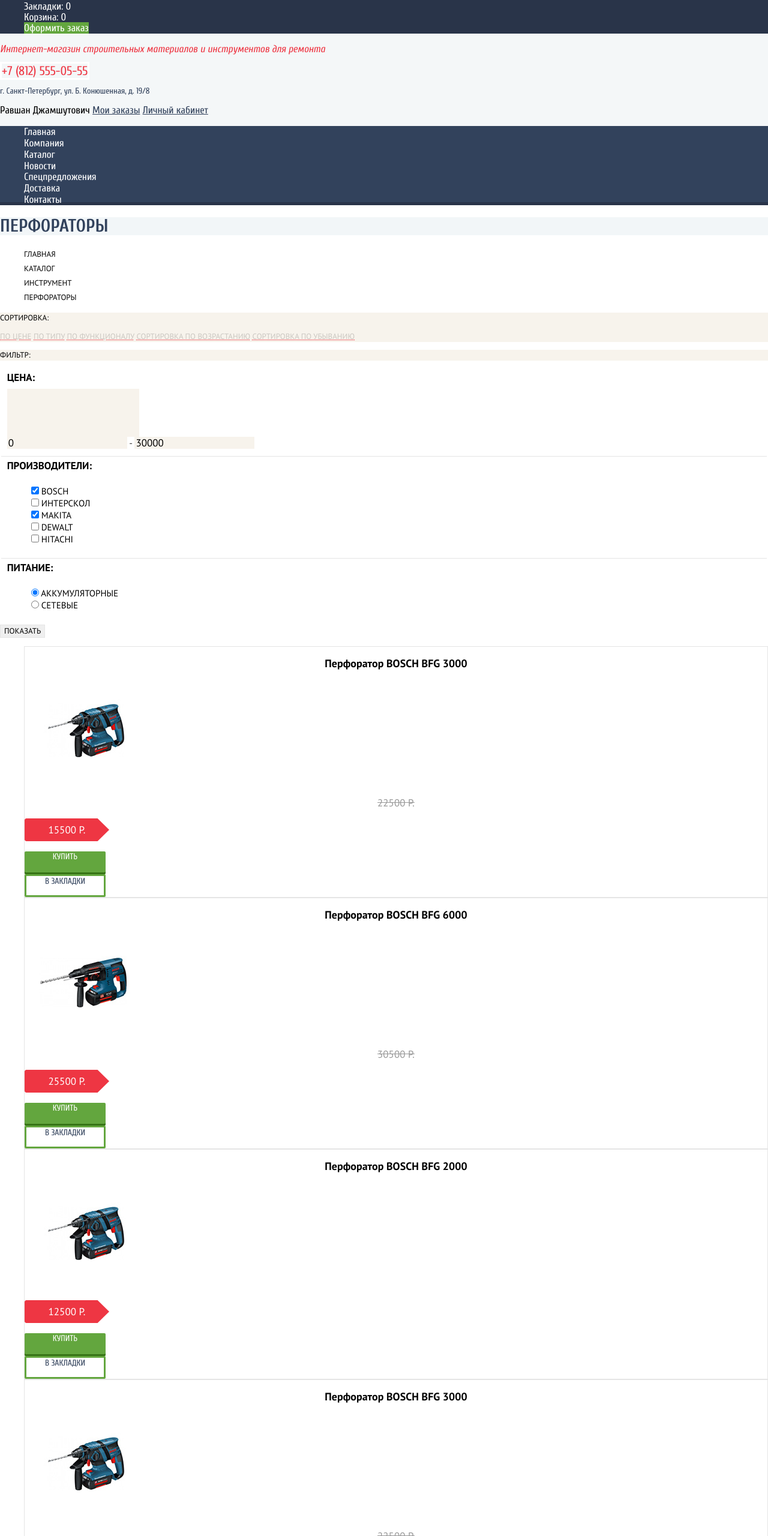
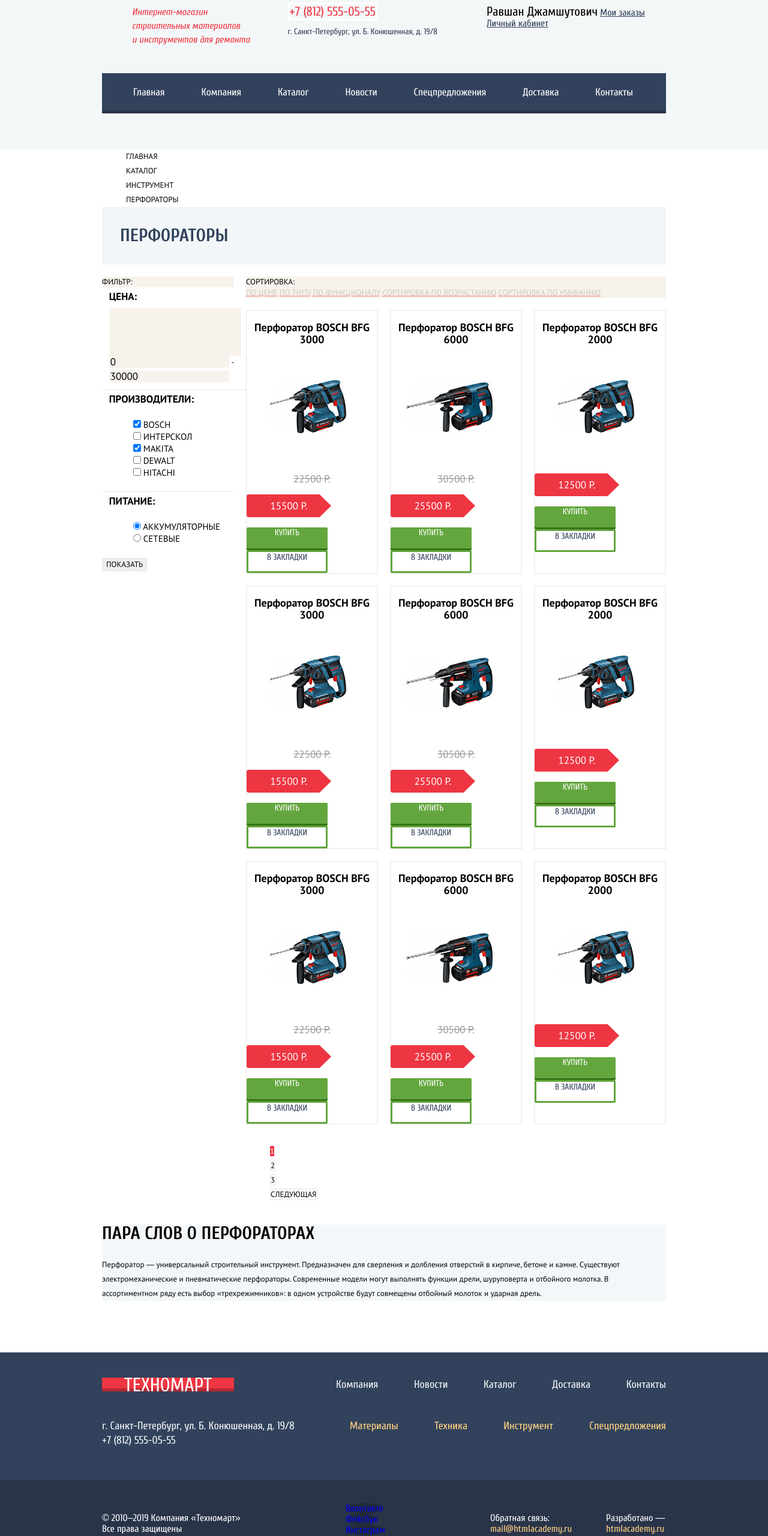
Before and after one commit to money-fest/150664-technomart-27, a plain HTML site: page inner.html in a window 1280 px wide. Shown: the part 60-2620 px from the top of the page at 60% size. Drawn offline with Linux system fonts and the light colour scheme.

Commit message:
Сделана начальная сетка

```diff
--- a/css/style.css
+++ b/css/style.css
@@ -50,6 +50,10 @@
 }
 
 .main-header {
+    display: flex;
+    flex-direction: column;
+    justify-content: space-between;
+
     font-family: "Cuprum", Arial, sans-serif;
     font-size: 17px;
     line-height: 18px;
@@ -58,11 +62,24 @@
     background-color: #f4f7f8;
 }
 
+.container {
+    width: 940px;
+    margin: 0 auto;
+}
+
+.columns {
+    display: flex;
+    justify-content: space-between;
+}
+
 .header-wrapper-top {
+    margin-bottom: 46px;
+    /* width: 100%; */
     background-color: #293449;
 }
 
 .header-logo {
+    margin-right: 17px;
     background-color: #ee3643;
     box-shadow: 0px -5px 0 0 rgba(0, 0, 0, 0.24) inset;
 }
@@ -94,7 +111,17 @@
 }
 
 .cart-list {
+    display: flex;
+    justify-content: space-between;
+    margin: 0;
+    margin-left: auto;
+    padding: 0;
+    width: 435px;
     list-style: none;
+}
+
+.cart-list li {
+    margin-right: ;
 }
 
 .cart-list a {
@@ -133,9 +160,26 @@
     background-color: #518534;
 }
 
+.header-wrapper-middle {
+    display: flex;
+    justify-content: space-between;
+    margin-bottom: 44px;
+}
+
 .site-title {
+    margin: 0;
+    margin-left: 50px;
+    padding: 0;
+    width: 198px;
+
+    font-size: 16px;
+    line-height: 23px;
     font-style: italic;
     color: #ee3643;
+}
+
+.header-contacts {
+    width: 270px;
 }
 
 .header-phone-number {
@@ -152,6 +196,10 @@
 }
 
 .user-login-list {
+    display: flex;
+    width: 281px;
+    margin: 0;
+    padding: 0;
     list-style: none;
 }
 
@@ -161,8 +209,6 @@
     vertical-align: middle;
     text-align: center;
     color: #000000;
-
-    background-color: #ffffff;
 }
 
 .user-login-list a:hover,
@@ -174,7 +220,26 @@
     color: rgba(0, 0, 0, 0.3);
 }
 
+.login {
+    width: 121px;
+    height: 45px;
+    margin-right: 10px;
+    background-color: #ffffff;
+}
+
+.logon {
+    height: 45px;
+    width: 150px;
+    background-color: #ffffff;
+}
+
+.user-navigation {
+    width: 299px;
+}
+
 .user-name {
+    font-size: 21px;
+    line-height: 21px;
     color: #000000;
 }
 
@@ -185,6 +250,7 @@
 
 .header-orders,
 .header-account {
+    font-size: 16px;
     text-decoration: underline;
     color: #32425c;
 }
@@ -202,11 +268,18 @@
 }
 
 .main-nav {
+    margin-bottom: 60px;
+
     background-color: #32425c;
     box-shadow: 0px -5px 0 0 #293449 inset;
 }
 
 .main-nav-list {
+    display: flex;
+    justify-content: space-between;
+    margin: 0;
+    padding: 0;
+    padding: 22px 55px 26px 52px;
     list-style: none;
 }
 
@@ -342,6 +415,7 @@
 }
 
 .services {
+    margin-bottom: 82px;
     background-color: #f4f7f9;
 }
 
@@ -410,14 +484,31 @@
 
 }
 
+.delivery {
+    width: 520px;
+}
+
 .delivery h2{
+    margin: 0;
+    margin-bottom: 39px;
     font-family: "Cuprum", Arial, sans-serif;
     font-size: 30px;
     line-height: 30px;
     text-transform: uppercase;
 }
 
+.delivery p {
+    margin: 0;
+}
+
+.delivery p:first-of-type {
+    margin-bottom: 36px;
+}
+
 .delivery ul {
+    margin: 0;
+    margin-top: 35px;
+    margin-bottom: 37px;
     list-style: none;
 }
 
@@ -427,7 +518,13 @@
     line-height: 20px;
 }
 
+.contacts {
+    width: 300px;
+}
+
 .contacts h2 {
+    margin: 0;
+    margin-bottom: 39px;
     font-family: "Cuprum", Arial, sans-serif;
     font-size: 30px;
     line-height: 30px;
@@ -435,7 +532,28 @@
     color: #000000;
 }
 
+.contacts p {
+    margin: 0;
+    margin-bottom: 36px;
+}
+
+.contacts .button {
+    margin-top: 40px;
+}
+
+.page-title-wrapper {
+    display: flex;
+    flex-direction: column;
+
+    margin-bottom: 20px;
+}
+
 .page-title {
+    order: 1;
+
+    margin: 0;
+    padding: 33px 30px;
+
     font-family: "Cuprum", Arial, sans-serif;
     font-size: 30px;
     line-height: 30px;
@@ -446,6 +564,7 @@
 }
 
 .breadcrumbs {
+    margin: 0;
     list-style: none;
 }
 
@@ -455,33 +574,12 @@
     color: #000000;
 }
 
-.sort {
-    line-height: 18px;
-    text-transform: uppercase;
-
-    background-color: #f7f3ec;
-}
-
-.sort a {
-    text-decoration: underline;
-    text-decoration-style: dotted;
-    text-decoration-color: #ee3643;
-    color: rgba(0, 0, 0, 0.18);
-}
-
-.sort a:hover,
-.sort a:focus {
-    color: #000000;
-    text-decoration-style: solid;
-
-}
-
-.sort a:active {
-    color: #ee3643;
-    text-decoration: none;
+.filters {
+    width: 220px;
 }
 
 .filter-title {
+    margin: 0;
     text-transform: uppercase;
     line-height: 18px;
 
@@ -543,12 +641,60 @@
     border: 1px solid #e5e5e5;
 }
 
+.sort {
+    margin-bottom: 20px;
+
+    line-height: 18px;
+    text-transform: uppercase;
+
+    background-color: #f7f3ec;
+}
+
+.sort p {
+    margin: 0;
+}
+
+.sort a {
+    text-decoration: underline;
+    text-decoration-style: dotted;
+    text-decoration-color: #ee3643;
+    color: rgba(0, 0, 0, 0.18);
+}
+
+.sort a:hover,
+.sort a:focus {
+    color: #000000;
+    text-decoration-style: solid;
+
+}
+
+.sort a:active {
+    color: #ee3643;
+    text-decoration: none;
+}
+
+.catalog {
+    width: 700px;
+}
+
 .catalog-items-list {
+    display: flex;
+    flex-wrap: wrap;
+    margin: 0;
+    padding: 0;
     list-style: none;
 }
 
 .catalog-item {
+    margin-right: 20px;
+    margin-bottom: 20px;
+    width: 218px;
+
     border: 1px solid #e5e5e5;
+}
+
+.catalog-item:nth-child(3n) {
+    margin-right: 0;
 }
 
 .catalog-item:hover {
@@ -684,19 +830,42 @@
 }
 
 .main-footer {
+    margin-top: 86px;
+
     font-family: "Cuprum", Arial, sans-serif;
     font-size: 18px;
 
     background-color: #32425c;
 }
 
+.main-footer-wrapper {
+    display: flex;
+    flex-direction: column;
+}
+
+.footer-wrapper-top {
+    display: flex;
+    justify-content: space-between;
+    padding-top: 42px;
+    padding-bottom: 45px;
+}
+
 .footer-logo {
+    width: 220px;
     background-color: #ee3643;
     box-shadow: 0px -5px 0 0 rgba(0, 0, 0, 0.24) inset;
 }
 
 .main-footer ul {
+    margin: 0;
+    padding: 0;
     list-style: none;
+}
+
+.footer-navigation {
+    display: flex;
+    justify-content: space-between;
+    width: 550px;
 }
 
 .footer-navigation a {
@@ -713,9 +882,26 @@
     color: rgba(241, 245, 247, 0.5);
 }
 
+.footer-wrapper-middle {
+    display: flex;
+    justify-content: space-between;
+    margin-bottom: 53px;
+}
+
+.footer-contacts {
+    margin: 0;
+    width: 322px;
+}
+
 .footer-contacts,
 .footer-contacts a {
     color: #f3f7f9;
+}
+
+.footer-offers {
+    display: flex;
+    justify-content: space-between;
+    width: 527px;
 }
 
 .footer-offers a {
@@ -733,6 +919,8 @@
 }
 
 .footer-wrapper-bottom {
+    padding-top: 39px;
+    padding-bottom: 35px;
     font-size: 16px;
     line-height: 18px;
 
@@ -758,6 +946,15 @@
 .footer-email,
 .footer-created {
     color: #ffd180;
+}
+
+p.footer-email {
+    margin-right: 53px;
+    width: 140px;
+}
+
+p.footer-created {
+    width: 100px;
 }
 
 .footer-email:hover,
--- a/inner.html
+++ b/inner.html
@@ -9,6 +9,7 @@
     <body>
         <header class="main-header">
             <div class="header-wrapper-top">
+                <div class="columns container">
                     <a class="logo header-logo" href="index.html"><img class="logo" src="img/logo-technomart.svg" width="109" height="19" alt="Логотип Техномарта"></a>
 
                     <form class="search" action="https://echo.htmlacademy.ru/courses" method="get">
@@ -23,14 +24,20 @@
                         <li><a class="order" href="#">Оформить заказ</a></li>
                     </ul>
                 </div>
+            </div>
 
+            <div class="container">
                 <div class="header-wrapper-middle">
-                <p class="site-title">Интернет-магазин строительных материалов и инструментов для ремонта</p>
+                    <p class="site-title">Интернет-магазин строительных материалов<br> и инструментов для ремонта</p>
+                    <div class="header-contacts">
                         <a class="header-phone-number" href="+78125550555">+7 (812) 555-05-55</a>
                         <p class="header-address">г. Санкт-Петербург, ул. Б. Конюшенная, д. 19/8</p>
+                    </div>
+                    <div class="user-navigation">
                         <a class="user-name" href="#">Равшан Джамшутович</a>
                         <a class="header-orders" href="#">Мои заказы</a>
                         <a class="header-account" href="#">Личный кабинет</a>
+                    </div>
                 </div>
 
                 <nav class="main-nav">
@@ -44,9 +51,11 @@
                         <li><a href="#">Контакты</a></li>
                     </ul>
                 </nav>
+            </div>
         </header>
 
-        <main>
+        <main class="container">
+            <div class="page-title-wrapper">
                 <h1 class="page-title">Перфораторы</h1>
                 <ul class="breadcrumbs">
                     <li><a href="index.html">Главная</a></li>
@@ -54,16 +63,9 @@
                     <li><a href="#">Инструмент</a></li>
                     <li><a href="#">Перфораторы</a></li>
                 </ul>
-
-            <div class="sort">
-                <p>Сортировка:</p>
-                <a href="#">По цене</a>
-                <a href="#">По типу</a>
-                <a href="#">По функционалу</a>
-                <a href="#">Сортировка по возрастанию</a>
-                <a href="#">Сортировка по убыванию</a>
             </div>
 
+            <div class="columns">
                 <section class="filters">
                     <h2 class="visually-hidden">Фильтр товаров</h2>
                     <form class="filter" action="https://echo.htmlacademy.ru/courses" method="get">
@@ -127,6 +129,15 @@
 
                 <section class="catalog">
                     <h2 class="visually-hidden">Список перфораторов</h2>
+                    <div class="sort">
+                        <p>Сортировка:</p>
+                        <a href="#">По цене</a>
+                        <a href="#">По типу</a>
+                        <a href="#">По функционалу</a>
+                        <a href="#">Сортировка по возрастанию</a>
+                        <a href="#">Сортировка по убыванию</a>
+                    </div>
+
                     <ul class="catalog-items-list">
                         <li class="catalog-item">
                             <h3 class="catalog-item-title">
@@ -243,14 +254,14 @@
                             </div>
                         </li>
                     </ul>
-            </section>
-
                     <ul class="pagination-list">
                         <li class="pagination-item pagination-item-current"><a>1</a></li class="pagination-item">
                         <li class="pagination-item"><a href="#">2</a></li>
                         <li class="pagination-item"><a href="#">3</a></li>
                         <li class="pagination-item"><a href="#">Следующая</a></li>
                     </ul>
+                </section>
+            </div>
 
             <section class="about-product">
                 <h2>Пара слов о перфораторах</h2>
@@ -263,6 +274,7 @@
         </main>
 
         <footer class="main-footer">
+            <div class="main-footer-wrapper container">
                 <div class="footer-wrapper-top">
                     <img class="logo footer-logo" src="img/logo-technomart.svg" width="138" height="23" alt="Логотип Техномарта">
                     <ul class="footer-navigation">
@@ -286,25 +298,30 @@
                         <li><a href="#">Спецпредложения</a></li>
                     </ul>
                 </div>
+            </div>
 
             <div class="footer-wrapper-bottom">
+                <div class="columns container">
                     <p>
                         © 2010–2019 Компания «Техномарт»<br>
                         Все права защищены
                     </p>
-                <ul class="footer-social">
+                    <ul class="footer-social-list">
                         <li><a class="social-button" href="#">Вконтакте</a></li>
                         <li><a class="social-button" href="#">Фейсбук</a></li>
                         <li><a class="social-button" href="#">Инстаграм</a></li>
                     </ul>
-                <p>
+                    <div class="columns">
+                        <p class="footer-email">
                             Обратная связь:
                             <a class="footer-email" href="mailto:mail@htmlacademy.ru">mail@htmlacademy.ru</a>
                         </p>
-                <p>
+                        <p class="footer-created">
                             Разработано —
                             <a class="footer-created" href="https://htmlacademy.ru/intensive/htmlcss">htmlacademy.ru</a>
                         </p>
+                    </div>
+                </div>
             </div>
         </footer>
 
```
Also changed, not shown: index.html (+22 -7 lines). Lines whose indentation alone changed are shown as unchanged.
